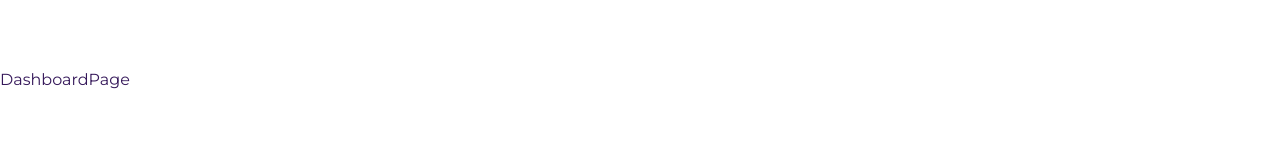
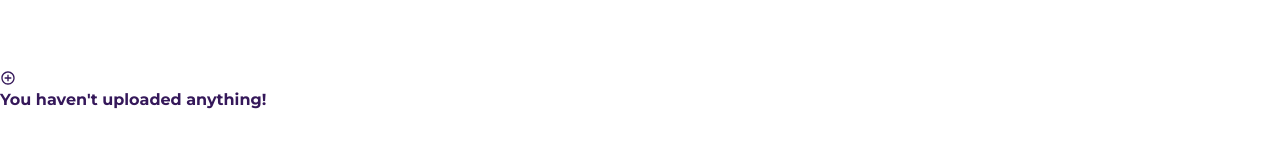
Before and after one commit to imarti01/full-stack-challenge-Front-, a React (Vite) app: page /dashboard in a window 1280 px wide. Shown: the part 250-398 px from the top of the page. Built offline with nearby package versions, Linux system fonts and the light colour scheme; no server answers.

Commit message:
feat dashboard show gifs user

```diff
--- a/src/api/gifUserRequests.js
+++ b/src/api/gifUserRequests.js
@@ -11,3 +11,11 @@ export const addGifRequest = async (gifData) => {
     })
     .catch((res) => res.response.data.msg);
 };
+
+export const getAllUserGifs = async () => {
+  return await axios.get(`${API_URL}/gifs/getAllUserGifs`, {
+    headers: {
+      'x-token': localStorage.getItem('token'),
+    },
+  });
+};
--- /dev/null
+++ b/src/views/components/DashboardPage/AddNav/AddNav.jsx
@@ -0,0 +1,13 @@
+import { useContext } from 'react';
+import { UserContext } from '../../../../context/UserContext';
+import { MdAddCircleOutline } from 'react-icons/md';
+
+export const AddNav = ({ showAdd }) => {
+  const { userState } = useContext(UserContext);
+  return (
+    <div>
+      <h2>{userState.username}</h2>
+      {showAdd && <MdAddCircleOutline />}
+    </div>
+  );
+};
--- /dev/null
+++ b/src/views/components/DashboardPage/ContainerNoGifs/ContainerNoGifs.jsx
@@ -0,0 +1,10 @@
+import { MdAddCircleOutline } from 'react-icons/md';
+
+export const ContainerNoGifs = () => {
+  return (
+    <div>
+      <MdAddCircleOutline />
+      <h4>You haven't uploaded anything!</h4>
+    </div>
+  );
+};
--- /dev/null
+++ b/src/views/components/DashboardPage/ContainerOwnGifs/ContainerOwnGifs.jsx
@@ -0,0 +1,11 @@
+import { GifCard } from '../../GifCard/GifCard';
+
+export const ContainerOwnGifs = ({ gifs }) => {
+  return (
+    <div>
+      {gifs.map(({ title, url }) => (
+        <GifCard url={url} title={title} />
+      ))}
+    </div>
+  );
+};
--- a/src/views/components/MainPage/GifCard/GifCard.scss
+++ b/src/views/components/GifCard/GifCard.scss
@@ -1,5 +1,5 @@
-@import "../../../../scss/theme/variables";
-@import "../../../../scss/styles/mixins";
+@import "../../../scss/theme/variables";
+@import "../../../scss/styles/mixins";
 
 .gif-card {
     @include flexCol(center, space-between);
--- a/src/views/components/MainPage/ModalHeader/ModalHeader.jsx
+++ b/src/views/components/MainPage/ModalHeader/ModalHeader.jsx
@@ -11,7 +11,7 @@ export const ModalHeader = ({ isModalOpen, setIsModalOpen }) => {
       onMouseLeave={() => setIsModalOpen(false)}
     >
       <li onClick={() => navigate('/uploadGif')}>Add Gif</li>
-      <li>Dashboard</li>
+      <li onClick={() => navigate('/dashboard')}>Dashboard</li>
       <li>Logout</li>
     </ul>
   );
--- a/src/views/components/MainPage/TrendingContainer/TrendingContainer.jsx
+++ b/src/views/components/MainPage/TrendingContainer/TrendingContainer.jsx
@@ -1,10 +1,10 @@
 import { useQuery } from '@tanstack/react-query';
 import { getTrendingGifs } from '../../../../api/gifApiRequests';
-import { GifCard } from '../GifCard/GifCard';
 import { MdOutlineArrowBackIosNew } from 'react-icons/md';
 import { MdOutlineArrowForwardIos } from 'react-icons/md';
 import './TrendingContainer.scss';
 import { useCarousel } from '../../../../hooks/useCarousel';
+import { GifCard } from '../../GifCard/GifCard';
 
 export const TrendingContainer = () => {
   const { carousel, prevCard, nextCard } = useCarousel();
--- a/src/views/components/UploadPage/FormUpload/FormUpload.jsx
+++ b/src/views/components/UploadPage/FormUpload/FormUpload.jsx
@@ -3,9 +3,11 @@ import { BsFillSendFill } from 'react-icons/bs';
 
 import './FormUpload.scss';
 import { addGifRequest } from '../../../../api/gifUserRequests';
+import { useNavigate } from 'react-router-dom';
 
 export const FormUpload = () => {
   const tagInput = useRef();
+  const navigate = useNavigate();
 
   const [formUpload, setFormUpload] = useState({
     title: '',
@@ -37,7 +39,9 @@ export const FormUpload = () => {
     formData.append('file', formUpload.file);
 
     const res = await addGifRequest(formData);
-    console.log(res);
+    if (res.data?.ok) {
+      navigate('/dashboard');
+    }
   };
 
   return (
--- a/src/views/pages/DashboardPage.jsx
+++ b/src/views/pages/DashboardPage.jsx
@@ -1,5 +1,27 @@
+import { useEffect, useState } from 'react';
+import { AddNav } from '../components/DashboardPage/AddNav/AddNav';
+import { useQuery } from '@tanstack/react-query';
+import { getAllUserGifs } from '../../api/gifUserRequests';
+import { ContainerOwnGifs } from '../components/DashboardPage/ContainerOwnGifs/ContainerOwnGifs';
+import { ContainerNoGifs } from '../components/DashboardPage/ContainerNoGifs/ContainerNoGifs';
+
 const DashboardPage = () => {
-  return <div>DashboardPage</div>;
+  const { isLoading, error, data, refetch } = useQuery({
+    queryKey: ['userGifs'],
+    queryFn: () => getAllUserGifs(),
+  });
+
+  return (
+    <div>
+      <AddNav showAdd={data?.data.userGifs.length > 0 ? true : false} />
+      {error && <h2>{error.message}</h2>}
+      {!isLoading && data?.data.userGifs.length > 0 ? (
+        <ContainerOwnGifs gifs={data.data.userGifs} />
+      ) : (
+        <ContainerNoGifs />
+      )}
+    </div>
+  );
 };
 
 export default DashboardPage;
```
Also changed, not shown: src/views/components/index.js (+10 -1 lines), src/views/components/GifCard/GifCard.jsx (renamed from src/views/components/MainPage/GifCard/GifCard.jsx).
